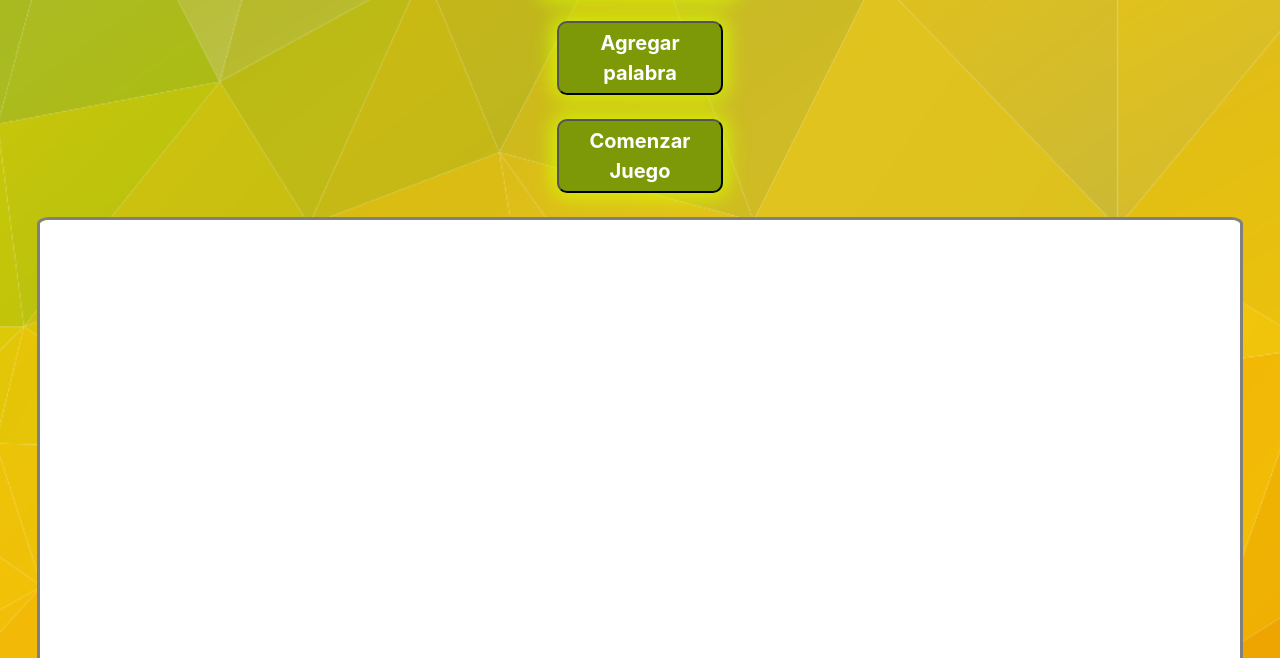
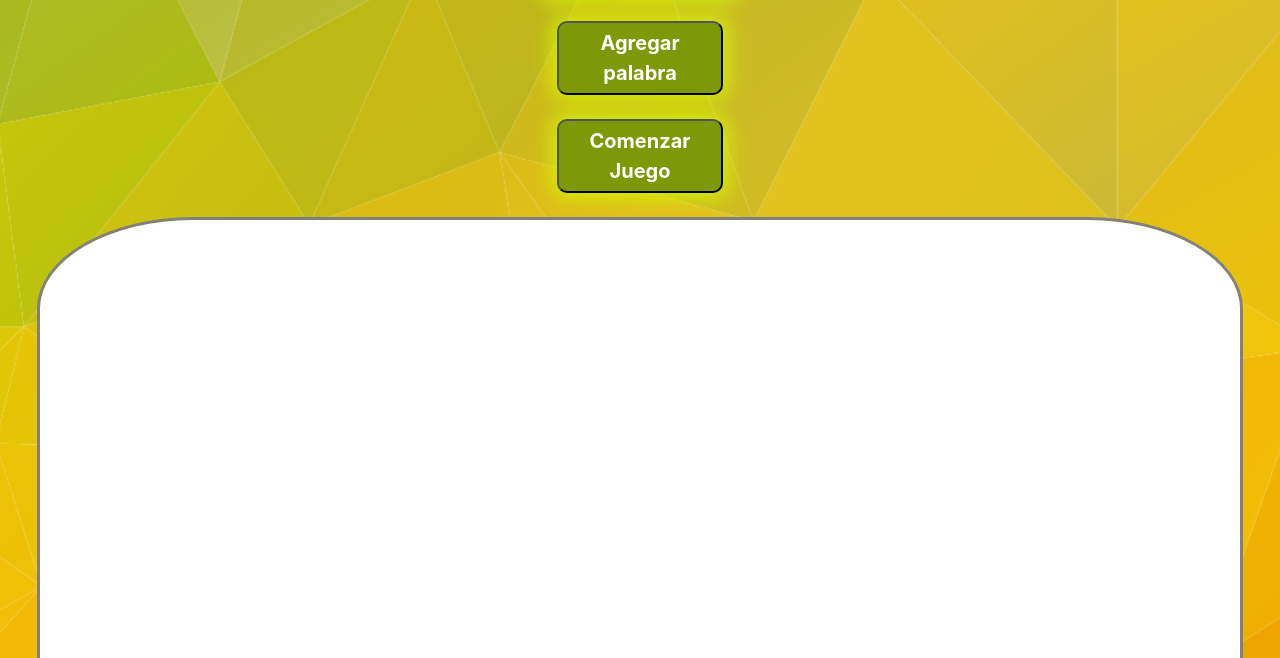
Before and after one commit to citagrs/Juego_Ahorcado, a plain HTML site: page juego.html in a window 1280 px wide. Shown: the part 142-800 px from the top of the page. Drawn offline with nearby package versions, Linux system fonts and the light colour scheme.

Commit message:
ajuste menos css

```diff
--- a/media/estilo.css
+++ b/media/estilo.css
@@ -8,7 +8,7 @@
 
 #canvas {
     border: 3px solid gray;
-    border-radius: 1%;
+    border-radius: 13%;
 }
 #palabraNueva{
     border-radius: 10px;
```
